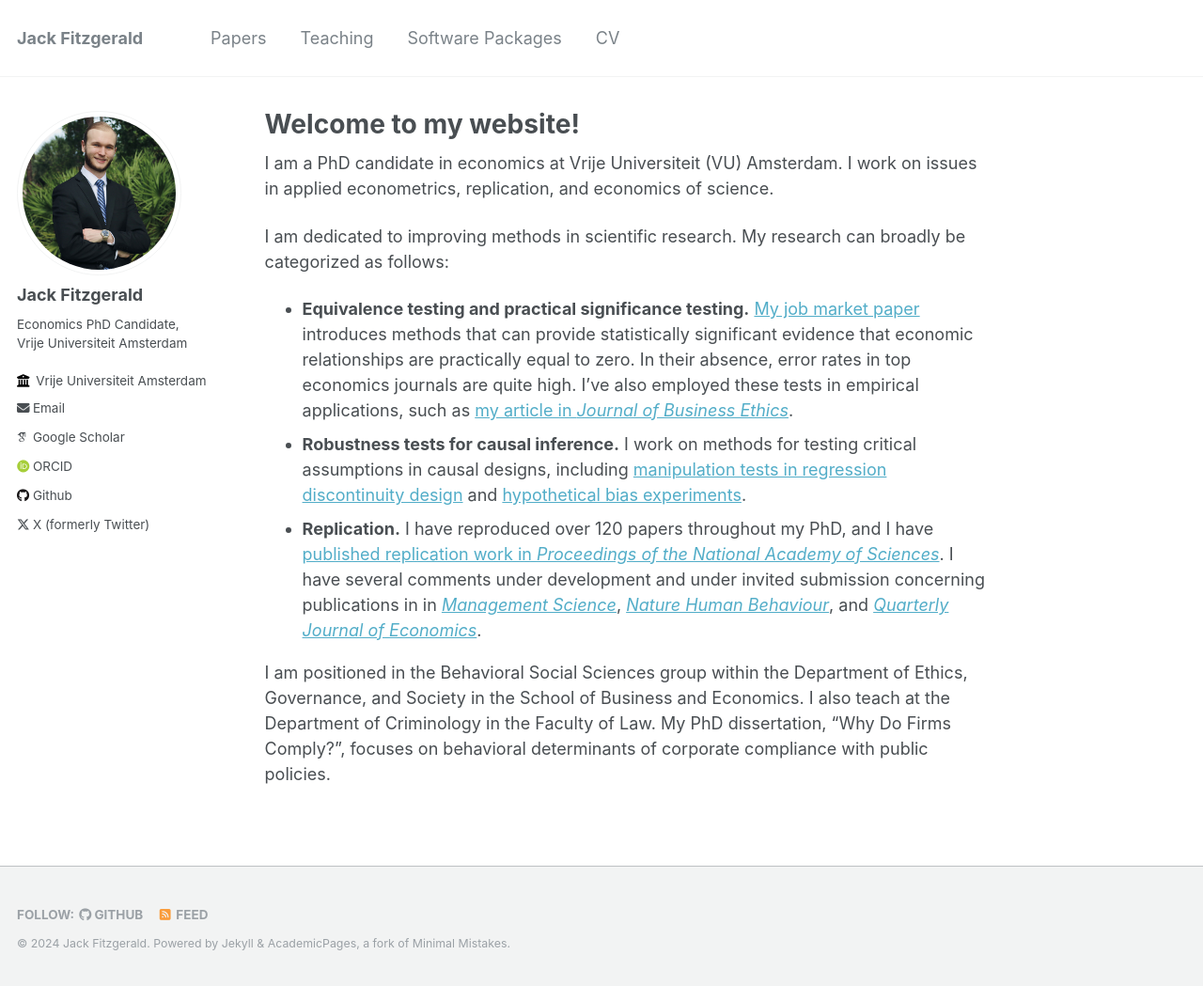
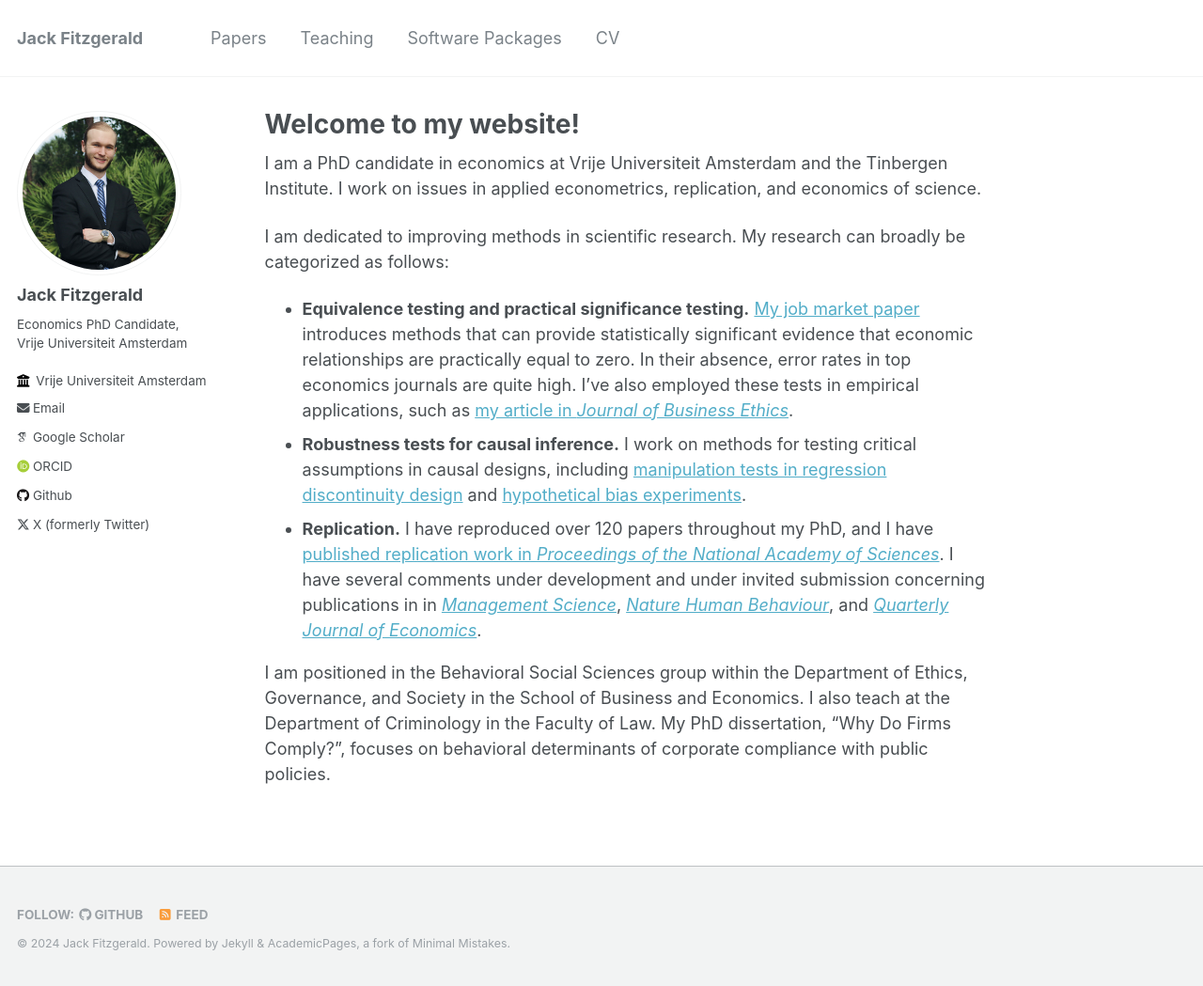
Before and after one commit to jack-fitzgerald/jack-fitzgerald.github.io, a Jekyll site: the page built from _pages/about.md, in a window 1280 px wide and 1049 px high. Shown: the whole window at 94% size. Built offline with Jekyll 4.4.1, drawn with Linux system fonts in a browser that asks for light colours; some web fonts are replaced.

Commit message:
Update about.md

```diff
--- a/_pages/about.md
+++ b/_pages/about.md
@@ -7,7 +7,7 @@ redirect_from:
   - /about.html
 ---
 
-I am a PhD candidate in economics at Vrije Universiteit (VU) Amsterdam. I work on issues in applied econometrics, replication, and economics of science.
+I am a PhD candidate in economics at Vrije Universiteit Amsterdam and the Tinbergen Institute. I work on issues in applied econometrics, replication, and economics of science.
 
 I am dedicated to improving methods in scientific research. My research can broadly be categorized as follows:
 * **Equivalence testing and practical significance testing.** [My job market paper](https://jack-fitzgerald.github.io/files/The_Need_for_Equivalence_Testing_in_Economics.pdf) introduces methods that can provide statistically significant evidence that economic relationships are practically equal to zero. In their absence, error rates in top economics journals are quite high. I’ve also employed these tests in empirical applications, such as [my article in <i>Journal of Business Ethics</i>](https://link.springer.com/article/10.1007/s10551-024-05731-x).
```
